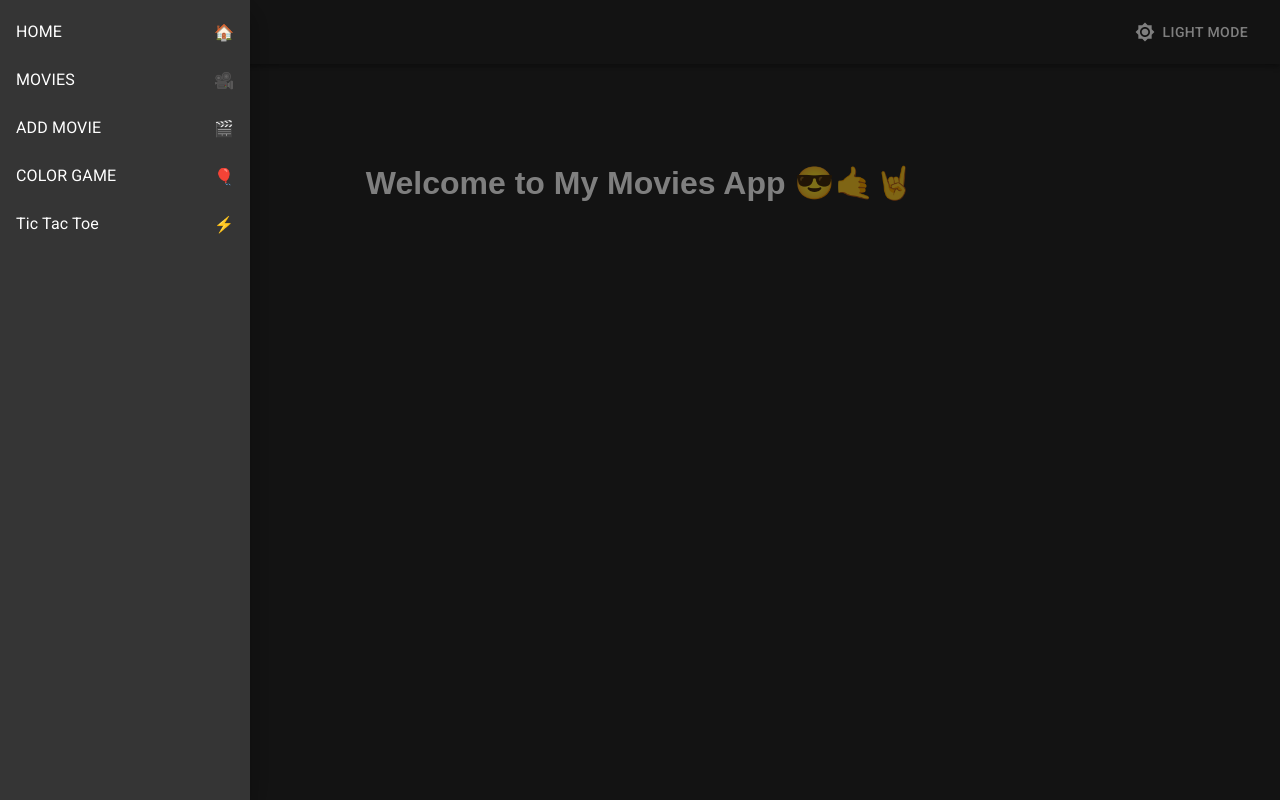
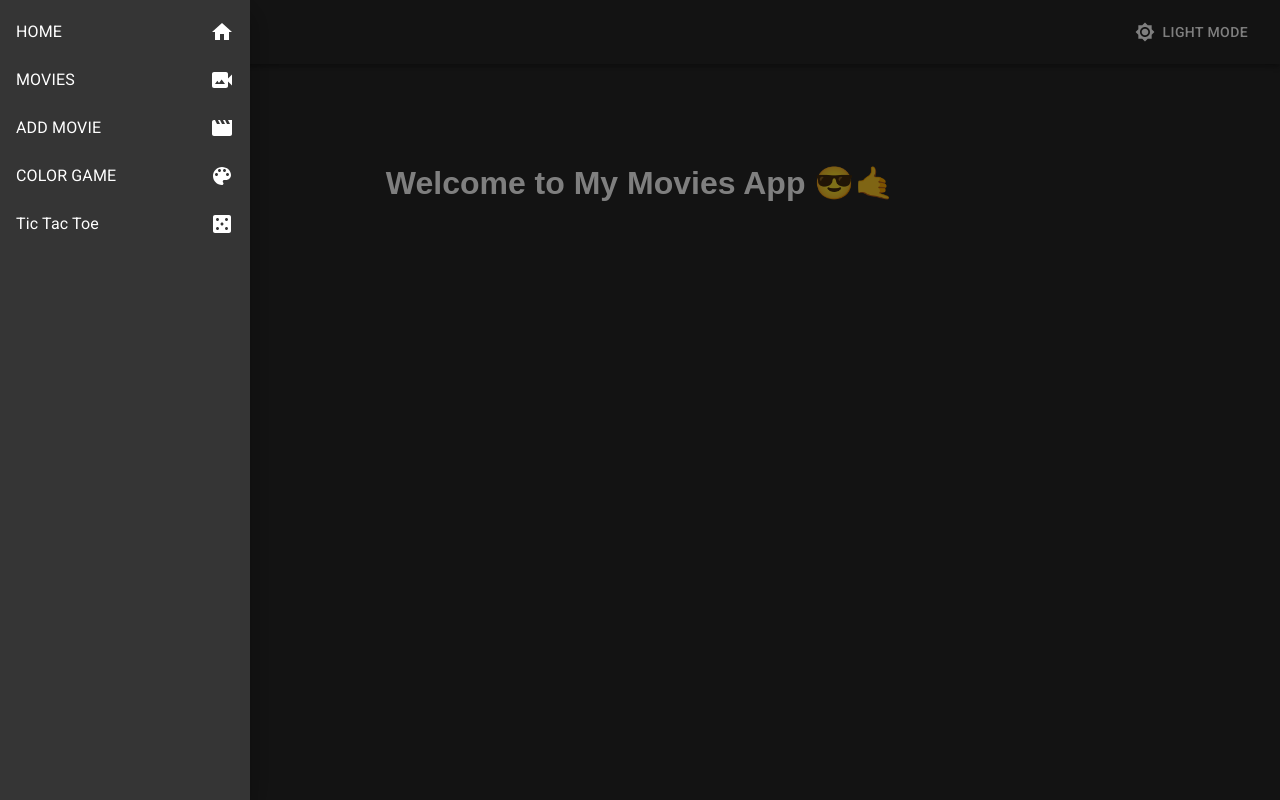
Before and after one commit to RambabuMS/Movie-app, a React (Create React App) app: page / in a window 1280 px wide. Both pictures are taken after a click on the button "MENU". Built offline with nearby package versions, Linux system fonts and the light colour scheme.

Commit message:
tic=-tac-toe aligned

```diff
--- a/src/App.css
+++ b/src/App.css
@@ -101,3 +101,21 @@ img {
 .head {
   color: #fff;
 }
+.img:hover {
+  transform: translateY(1px);
+}
+@media only screen and (max-width: 600px) {
+  .board {
+    width: 370px;
+    display: flex;
+    flex-wrap: wrap;
+  }
+  .game-box {
+    height: 100px;
+    width: 100px;
+    font-size: 70px;
+  }
+  .head {
+    width: 380px;
+  }
+}
--- a/src/App.js
+++ b/src/App.js
@@ -24,6 +24,11 @@ import ListItem from "@mui/material/ListItem";
 import ListItemText from "@mui/material/ListItemText";
 import { Fragment } from "react";
 import MenuIcon from "@mui/icons-material/Menu";
+import HomeIcon from "@mui/icons-material/Home";
+import VideoCameraBackIcon from "@mui/icons-material/VideoCameraBack";
+import MovieIcon from "@mui/icons-material/Movie";
+import ColorLensIcon from "@mui/icons-material/ColorLens";
+import CasinoIcon from "@mui/icons-material/Casino";
 
 export default function App() {
   //  const [movielist,setMovielist]=useState(INITIAL_MOVIE_LIST);
@@ -32,29 +37,29 @@ export default function App() {
 
   const array = [
     {
-      name: "HOME",
+      name: <div>HOME</div>,
       onClick: "/",
-      icon: "🏠",
+      icon: <HomeIcon />,
     },
     {
-      name: "MOVIES",
+      name: <div>MOVIES</div>,
       onClick: "/movies",
-      icon: "🎥",
+      icon: <VideoCameraBackIcon />,
     },
     {
-      name: "ADD MOVIE",
+      name: <div>ADD MOVIE</div>,
       onClick: "/movies/add",
-      icon: "🎬",
+      icon: <MovieIcon />,
     },
     {
-      name: "COLOR GAME",
+      name: <div>COLOR GAME</div>,
       onClick: "/color-game",
-      icon: "🎈",
+      icon: <ColorLensIcon />,
     },
     {
-      name: "Tic Tac Toe",
+      name: <div>Tic Tac Toe</div>,
       onClick: "/tic-tac-toe",
-      icon: "⚡",
+      icon: <CasinoIcon />,
     },
   ];
 
--- a/src/Homepage.js
+++ b/src/Homepage.js
@@ -1,6 +1,3 @@
 export function Homepage() {
-
-  return <h1 className="homepage">Welcome to My Movies App 😎🤙🤘 </h1>
-
-
+  return <h1 className="homepage">Welcome to My Movies App 😎🤙</h1>;
 }
```
